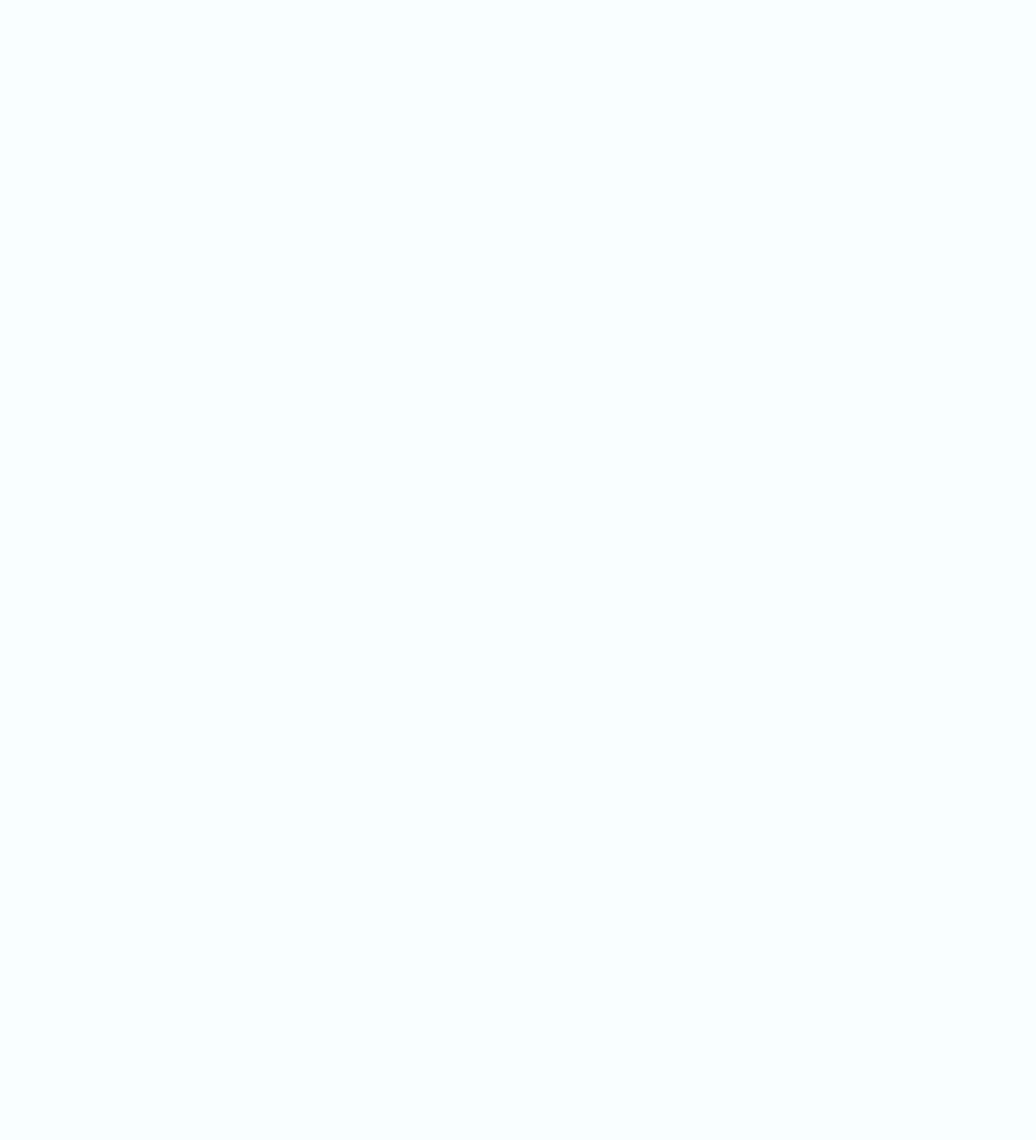
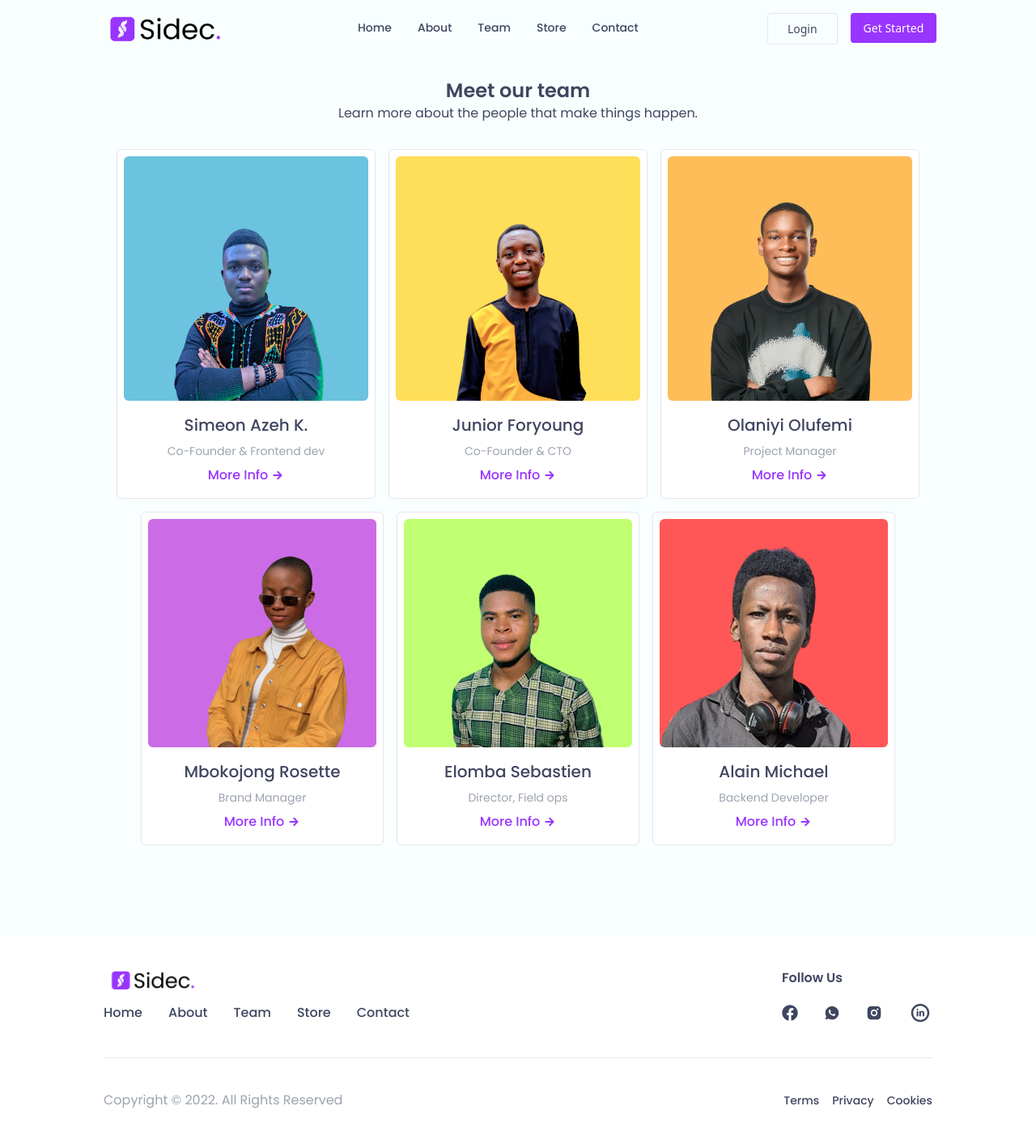
Before and after one commit to Simeon-Azeh/SidecEdu, a React (Vite) app: page /team in a window 1280 px wide. Before the commit this address had no page. Shown: the top 1408 px of the page at 81% size. Before the commit the page ends 800 px from the top, so only its background shows below. Built offline with nearby package versions, Linux system fonts and the light colour scheme.

Commit message:
team page completed

```diff
--- a/src/App.jsx
+++ b/src/App.jsx
@@ -2,6 +2,7 @@
 import { BrowserRouter, Routes, Route } from 'react-router-dom';
 import Home from "./Pages/Landing/Home";
 import About from "./Pages/Landing/About";
+import Team from "./Pages/Landing/Team";
 
 
 function App() {
@@ -14,6 +15,7 @@
       <Route path="/" element={<Home />} />
       <Route path="/home" element={<Home />} />
       <Route path="/about" element={<About />} />
+      <Route path="/team" element={<Team />} />
      </Routes>
      </BrowserRouter>
     </>
--- /dev/null
+++ b/src/Components/Landing/TeamCard.jsx
@@ -0,0 +1,79 @@
+import React, { useState } from 'react';
+import { Drawer } from 'antd';
+import { IoMdArrowRoundForward } from "react-icons/io";
+import { FaFacebook, FaTwitter, FaLinkedin } from 'react-icons/fa';
+
+// Importing images
+import CEOImage from '../../../public/Images/Simeon.png';
+import CTOImage from '../../../public/Images/Junior.jpg';
+import CFOImage from '../../../public/Images/olannni.png';
+import COOImage from '../../../public/Images/rose.png';
+import CMOImage from '../../../public/Images/sebbb.png';
+import HRImage from '../../../public/Images/christian.png';
+
+const teamMembers = [
+  { name: 'Simeon Azeh K.', role: 'Co-Founder & Frontend dev', description: 'Simeon is passionate Co-founder and frontend developer at ALU Rwanda. With over two years of experience in software development for students, Simeon has been incharge of building our entire frontend framework using modern tech like Reactjs. He has a deep understanding of user experience and design. His diverse skill set includes technical expertise and proficiency in design and branding, attention to details, and management.', image: CEOImage, linkedin: '#', facebook: '#', instagram: '#' },
+  { name: 'Junior Foryoung', role: 'Co-Founder & CTO', description: 'Junior is an innovative Co-founder and full stack developer at University of Bambili, Cameroon. With over four years of experience in software development for students, He has a deep understanding of their needs. Junior envisions revolutionizing the Edtech sector by creating solutions that empower students and educators through technology. At Sidec, we are eager to collaborate with like-minded individuals who share a passion for innovation in education. Education is not a one-size-fits-all concept, and We are committed to creating solutions that cater to diverse learning styles and needs.', image: CTOImage, linkedin: '#', facebook: '#', instagram: '#' },
+  { name: 'Olaniyi Olufemi', role: 'Project Manager', description: 'Olaniyi Olufemi is a Creative Designer from Nigeria with over three years of experience working in Marketing, Branding, E.V, IT and Ed-Tech Industries.', image: CFOImage, linkedin: '#', facebook: '#', instagram: '#' },
+  { name: 'Mbokojong Rosette', role: 'Brand Manager', description: 'Rosette is a Cameroonian with two years of working as a Social media Marketing Specialist with a global tech company.', image: COOImage, linkedin: '#', facebook: '#', instagram: '#' },
+  { name: 'Elomba Sebastien', role: 'Director, Field ops', description: 'Opps! No data to show yet!', image: CMOImage, linkedin: '#', facebook: '#', instagram: '#' },
+  { name: 'Alain Michael', role: 'Backend Developer', description: 'Opps! No data to show yet!', image: HRImage, linkedin: '#', facebook: '#', instagram: '#' },
+];
+
+const Team = () => {
+  const [drawerVisible, setDrawerVisible] = useState(false);
+  const [selectedMember, setSelectedMember] = useState(null);
+
+  const showDrawer = (member) => {
+    setSelectedMember(member);
+    setDrawerVisible(true);
+  };
+
+  const onClose = () => {
+    setDrawerVisible(false);
+    setSelectedMember(null);
+  };
+
+  return (
+    <div className='py-24 px-8 md:px-0 font-poppins w-full md:w-4/5 mx-auto'>
+      <h2 className="text-2xl font-semibold text-[#404660] text-center">Meet our team</h2>
+      <p className='text-[#404660] text-center mb-8'>Learn more about the people that make things happen.</p>
+      <div className="flex flex-wrap justify-center gap-4">
+        {teamMembers.slice(0, 3).map((member, index) => (
+          <div key={index} className="cursor-pointer bg-white border rounded-md p-2 flex flex-col items-center w-[320px] mb-4 hover:translate-y-[-5px] duration-300">
+            <img src={member.image} alt={member.name} className="object-cover rounded-md mb-4 hover:scale-105 duration-300" />
+            <h3 className="text-xl font-medium mb-2 text-[#404660] ">{member.name}</h3>
+            <p className="text-sm text-gray-400 text-[18px] mb-2">{member.role}</p>
+            <p className="text-[16px] font-medium text-[#9835ff] cursor-pointer mb-2 flex items-center gap-1" onClick={() => showDrawer(member)}>More Info<IoMdArrowRoundForward /></p>
+          </div>
+        ))}
+      </div>
+      <div className="flex flex-wrap justify-center gap-4">
+        {teamMembers.slice(3).map((member, index) => (
+          <div key={index} className="cursor-pointer bg-white border rounded-md p-2 flex flex-col items-center w-[300px] mb-4 hover:translate-y-[-5px] duration-300">
+            <img src={member.image} alt={member.name} className="object-cover rounded-md mb-4 hover:scale-105 duration-300" />
+            <h3 className="text-xl font-medium mb-2 text-[#404660]">{member.name}</h3>
+            <p className="text-sm text-gray-400 text-[18px] mb-2">{member.role}</p>
+            <p className="text-[16px] font-medium text-[#9835ff] cursor-pointer mb-2 flex items-center gap-1" onClick={() => showDrawer(member)}>More Info<IoMdArrowRoundForward /></p>
+          </div>
+        ))}
+      </div>
+      <Drawer title={selectedMember?.name} placement="right" onClose={onClose} visible={drawerVisible}>
+        {selectedMember && (
+          <>
+            <img src={selectedMember.image} alt={selectedMember.name} className="object-cover rounded-md mb-4 hover:scale-105 duration-300" />
+            <p><strong>Role:</strong> {selectedMember.role}</p>
+            <p>{selectedMember.description}</p>
+            <div className="flex space-x-4 text-[#404660] mt-4">
+              <a href={selectedMember.linkedin}><FaLinkedin /></a>
+              <a href={selectedMember.facebook}><FaFacebook /></a>
+              <a href={selectedMember.instagram}><FaTwitter /></a>
+            </div>
+          </>
+        )}
+      </Drawer>
+    </div>
+  );
+};
+
+export default Team;
--- a/src/Pages/Landing/Team.jsx
+++ b/src/Pages/Landing/Team.jsx
@@ -1,9 +1,20 @@
 import React from 'react'
+import Navbar from '../../Components/Landing/Navbar'
+import TeamCard from '../../Components/Landing/TeamCard'
+import Footer from '../../Components/Landing/Footer'
 
 function Team() {
   return (
     <div>
-      <h1>Team</h1>
+      <div>
+        <Navbar />
+      </div>
+      <div>
+        <TeamCard />
+      </div>
+      <div>
+        <Footer />
+      </div>
     </div>
   )
 }
```
Also changed, not shown: public/Images/Junior.jpg (renamed from public/Images/PXL_20230423_104847067.PORTRAIT~2 (2).jpg), public/Images/Simeon.png (renamed from public/Images/about-img.png).
